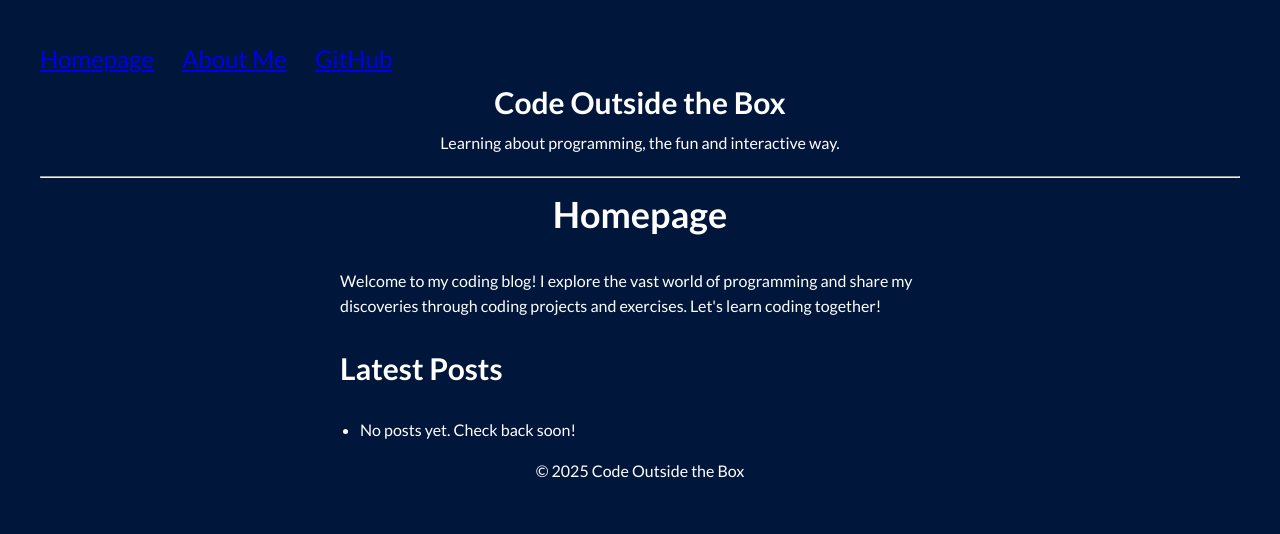
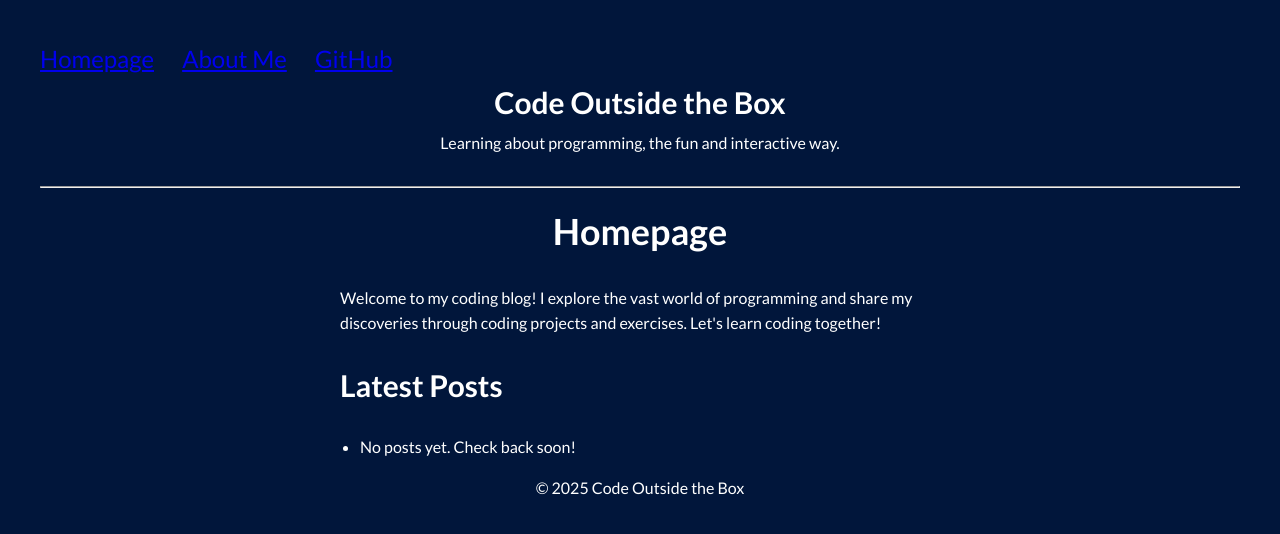
Before and after one commit to MicroChip818/microchip818.github.io, a Jekyll site: the page built from index.html, in a window 1280 px wide. Shown: the top 534 px of the page. Built offline with Jekyll 4.4.1, drawn with Linux system fonts in a browser that asks for light colours.

Commit message:
Update main.css

```diff
--- a/assets/css/main.css
+++ b/assets/css/main.css
@@ -8,7 +8,7 @@ body {
 
 h1 {
   font-size: 36px;
-  margin-top: 0;
+  margin-top: 15px;
   text-align: center;
 }
 
@@ -44,7 +44,7 @@ h3 {
 }
 
 hr {
-  margin-top: 20px;
+  margin-top: 30px;
 }
 
 .nav_links {
```
